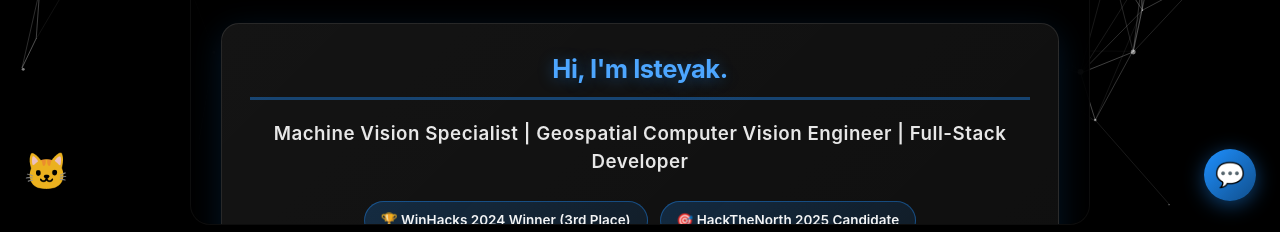
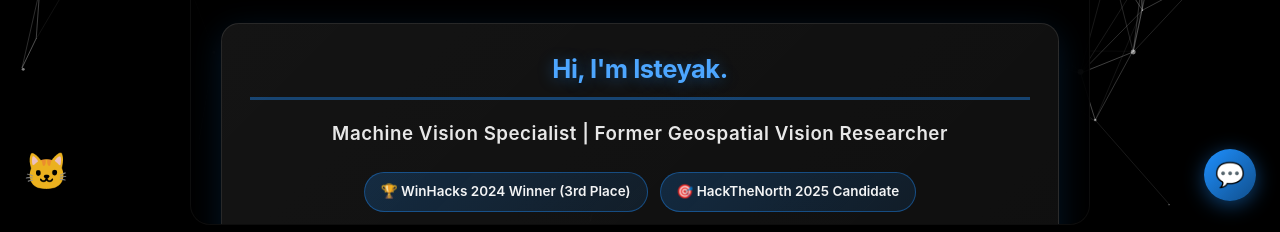
Before and after one commit to Isteyak12/my-web-portfolio, a plain HTML site: page index.html in a window 1280 px wide. Shown: the part 575-807 px from the top of the page. Drawn offline with nearby package versions, Linux system fonts and the light colour scheme; animation ran at ten frames a second.

Commit message:
Update index.html

```diff
--- a/index.html
+++ b/index.html
@@ -69,7 +69,7 @@
         </header>
         <section id="intro" class="intro-section">
             <h2>Hi, I'm Isteyak.</h2>
-            <h3>Machine Vision Specialist | Geospatial Computer Vision Engineer | Full-Stack Developer</h3>
+            <h3>Machine Vision Specialist | Former Geospatial Vision Researcher</h3>
             <div class="bio-highlights">
                 <div class="bio-badge">🏆 WinHacks 2024 Winner (3rd Place)</div>
                 <div class="bio-badge">🎯 HackTheNorth 2025 Candidate</div>
```
